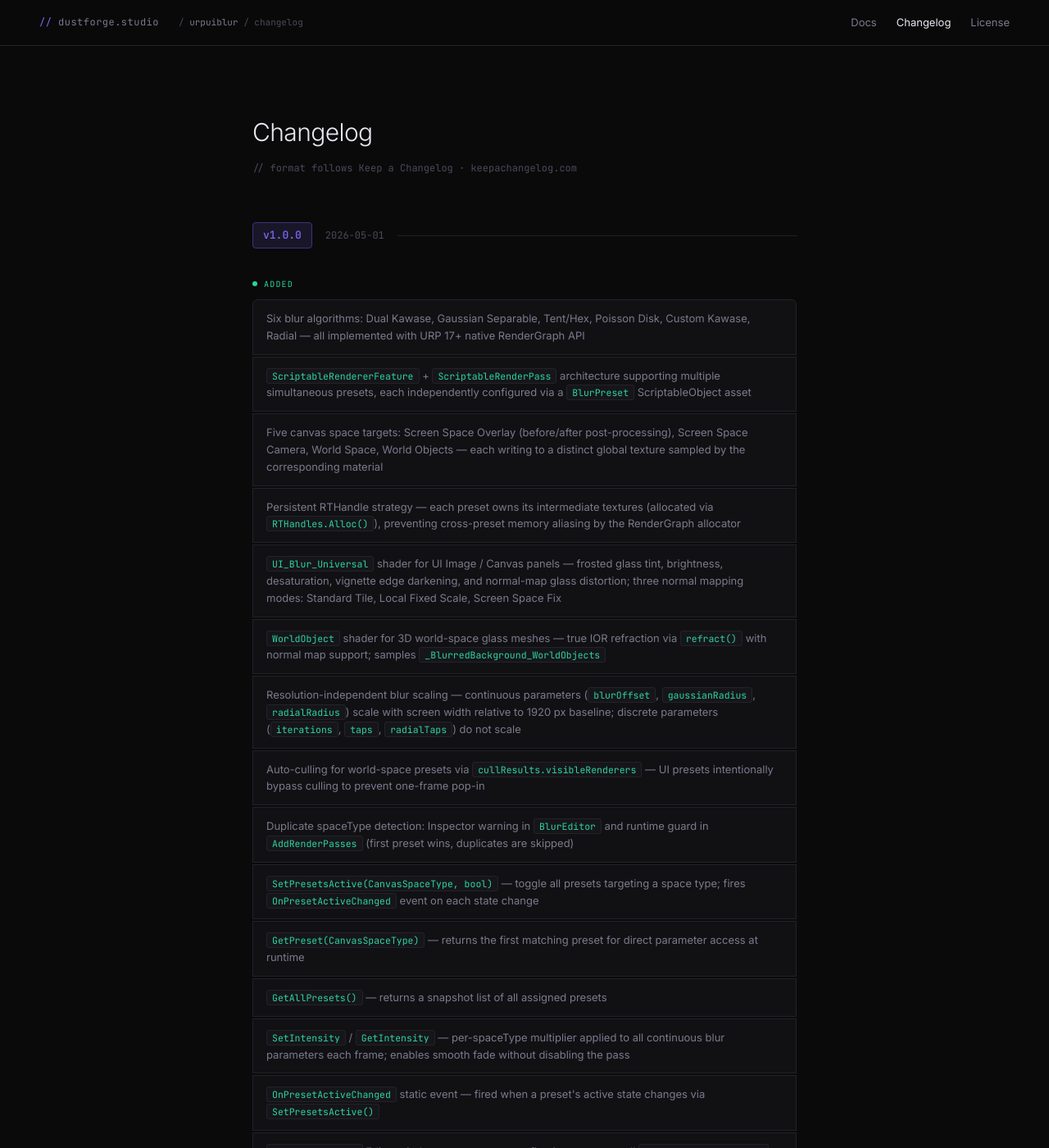
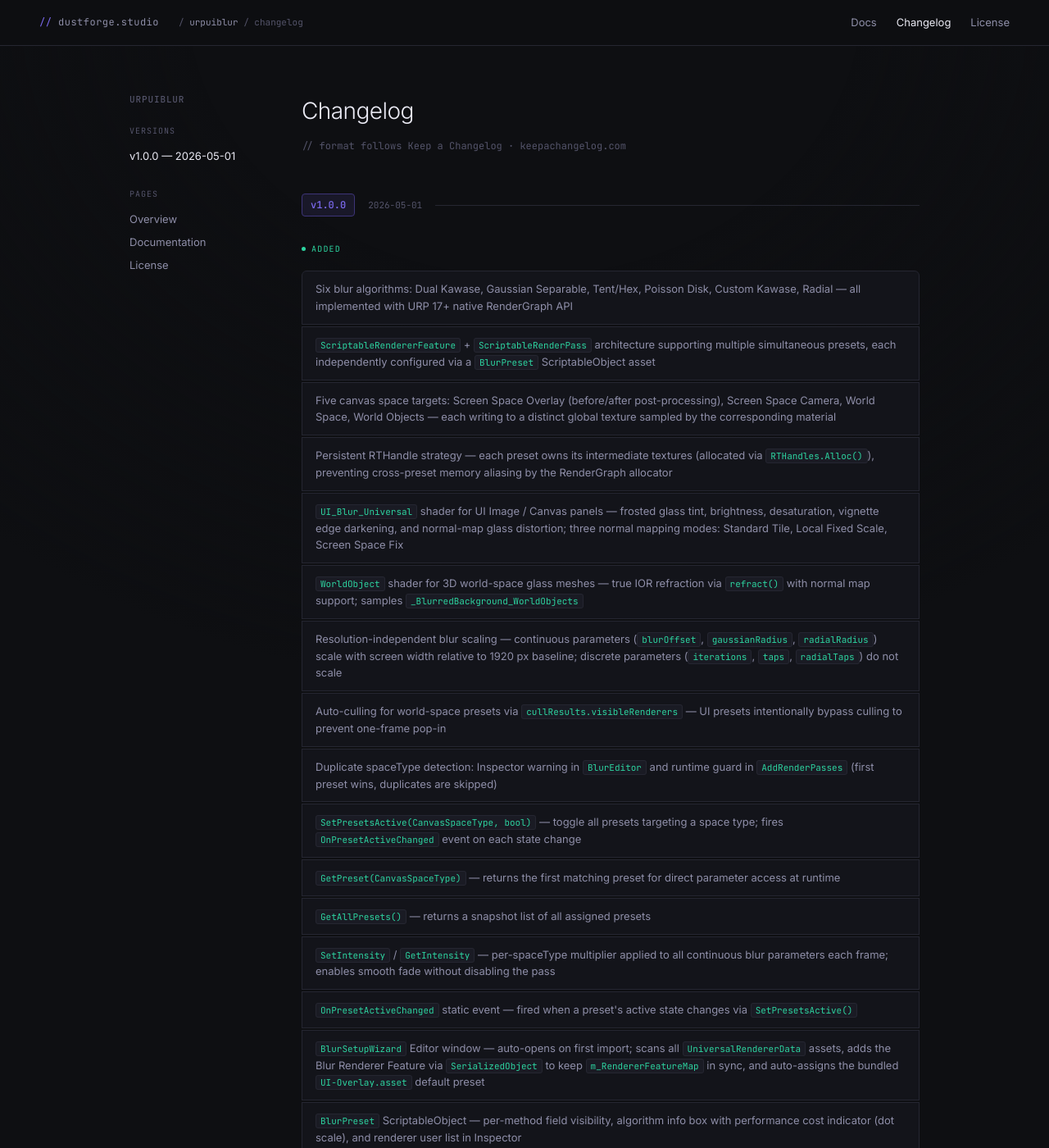
Before and after one commit to dustforgestudio/dustforgestudio.github.io, a Jekyll site: the page urpuiblur/changelog/index.html, which Jekyll copies as it is, in a window 1280 px wide and 1400 px high. Shown: the whole window at 82% size. Built offline with Jekyll 4.4.1, drawn with Linux system fonts in a browser that asks for light colours.

Commit message:
Update index.html

```diff
--- a/urpuiblur/changelog/index.html
+++ b/urpuiblur/changelog/index.html
@@ -11,17 +11,17 @@
     *, *::before, *::after { box-sizing: border-box; margin: 0; padding: 0; }
 
     :root {
-      --bg:           #0a0a0b;
-      --bg-card:      #111114;
-      --bg-card2:     #16161a;
-      --border:       #222228;
-      --border-accent:#2a2a35;
-      --text:         #e8e8f0;
-      --text-muted:   #7a7a8c;
-      --text-dim:     #4a4a5a;
+      --bg:           #0e0f12;
+      --bg-card:      #13141a;
+      --bg-card2:     #1a1b24;
+      --border:       #252631;
+      --border-accent:#2e2f40;
+      --text:         #eaeaf4;
+      --text-muted:   #8e8ea8;
+      --text-dim:     #54546a;
       --accent:       #7c6af0;
       --accent-dim:   #3d3478;
-      --accent-glow:  rgba(124,106,240,0.12);
+      --accent-glow:  rgba(124,106,240,0.10);
       --teal:         #2dd4a0;
       --orange:       #e8a040;
       --mono: 'JetBrains Mono', monospace;
@@ -39,144 +39,145 @@
       min-height: 100vh;
       display: flex;
       flex-direction: column;
+      background-image: radial-gradient(circle, #252631 1px, transparent 1px);
+      background-size: 28px 28px;
+      background-attachment: fixed;
     }
+    body::before {
+      content: '';
+      position: fixed; inset: 0;
+      background: radial-gradient(ellipse 80% 60% at 50% 0%, transparent 40%, var(--bg) 100%);
+      pointer-events: none; z-index: 0;
+    }
+    nav, .page-layout, footer { position: relative; z-index: 1; }
 
     /* ── Nav ── */
     nav {
       position: sticky; top: 0; z-index: 100;
       display: flex; align-items: center; justify-content: space-between;
-      padding: 0 48px;
-      height: 56px;
-      background: rgba(10,10,11,0.92);
-      backdrop-filter: blur(12px);
+      padding: 0 48px; height: 56px;
+      background: rgba(14,15,18,0.88); backdrop-filter: blur(16px);
       border-bottom: 1px solid var(--border);
     }
     .nav-left { display: flex; align-items: center; gap: 24px; }
-    .nav-logo {
-      font-family: var(--mono);
-      font-size: 12px;
-      color: var(--text-muted);
-      text-decoration: none;
-      letter-spacing: 0.04em;
-    }
+    .nav-logo { font-family: var(--mono); font-size: 12px; color: var(--text-muted); text-decoration: none; letter-spacing: 0.04em; transition: color 0.15s; }
+    .nav-logo:hover { color: var(--text); }
     .nav-logo span { color: var(--accent); }
-    .nav-breadcrumb {
-      font-family: var(--mono);
-      font-size: 11px;
-      color: var(--text-dim);
-    }
-    .nav-breadcrumb a { color: var(--text-muted); text-decoration: none; }
+    .nav-breadcrumb { font-family: var(--mono); font-size: 11px; color: var(--text-dim); }
+    .nav-breadcrumb a { color: var(--text-muted); text-decoration: none; transition: color 0.15s; }
     .nav-breadcrumb a:hover { color: var(--text); }
     .nav-links { display: flex; gap: 24px; }
-    .nav-links a {
-      font-size: 13px;
-      color: var(--text-muted);
-      text-decoration: none;
-      transition: color 0.15s;
-    }
-    .nav-links a:hover { color: var(--text); }
-    .nav-links a.active { color: var(--text); }
+    .nav-links a { font-size: 13px; color: var(--text-muted); text-decoration: none; transition: color 0.15s; }
+    .nav-links a:hover, .nav-links a.active { color: var(--text); }
 
-    /* ── Main ── */
-    main {
-      flex: 1;
-      max-width: 760px;
-      margin: 0 auto;
-      padding: 80px 48px 100px;
-      width: 100%;
+    /* ── Two-column layout ── */
+    .page-layout {
+      flex: 1; display: flex;
+      max-width: 1060px; margin: 0 auto; width: 100%;
     }
 
-    h1 {
-      font-size: 30px;
-      font-weight: 300;
-      letter-spacing: -0.02em;
-      color: var(--text);
-      margin-bottom: 8px;
+    /* ── Sidebar ── */
+    aside {
+      width: 210px; flex-shrink: 0;
+      padding: 56px 0 80px 48px;
+      position: sticky; top: 56px;
+      align-self: flex-start;
+      height: calc(100vh - 56px); overflow-y: auto;
     }
-    .page-desc {
-      font-family: var(--mono);
-      font-size: 12px;
-      color: var(--text-dim);
-      margin-bottom: 56px;
-    }
+    .aside-name { font-family: var(--mono); font-size: 11px; font-weight: 500; color: var(--text-dim); letter-spacing: 0.08em; text-transform: uppercase; margin-bottom: 20px; }
+    .aside-section { margin-bottom: 24px; }
+    .aside-label { font-family: var(--mono); font-size: 10px; letter-spacing: 0.1em; color: var(--text-dim); text-transform: uppercase; margin-bottom: 8px; }
+    .aside-link { display: block; font-size: 13px; color: var(--text-muted); text-decoration: none; padding: 3px 0; transition: color 0.15s; }
+    .aside-link:hover, .aside-link.active { color: var(--text); }
 
-    /* ── Version block ── */
-    .version-block { margin-bottom: 56px; }
-    .version-header {
-      display: flex; align-items: center; gap: 16px;
-      margin-bottom: 28px;
-    }
-    .version-tag {
-      font-family: var(--mono); font-size: 13px; font-weight: 500;
-      color: var(--accent); background: var(--accent-glow);
-      border: 1px solid var(--accent-dim);
-      padding: 4px 12px; border-radius: 4px;
-    }
-    .version-date {
-      font-family: var(--mono); font-size: 12px; color: var(--text-dim);
-    }
-    .version-divider { flex: 1; height: 1px; background: var(--border); }
+    /* ── Main content ── */
+    main { flex: 1; min-width: 0; padding: 56px 48px 100px; }
 
-    /* ── Change group ── */
-    .change-group { margin-bottom: 28px; }
-    .change-label {
-      display: inline-flex; align-items: center; gap: 8px;
-      font-family: var(--mono); font-size: 10px;
-      letter-spacing: 0.12em; text-transform: uppercase;
-      margin-bottom: 10px;
-    }
-    .change-label.added  { color: var(--teal); }
-    .change-label.fixed  { color: var(--orange); }
-    .change-label::before {
-      content: ''; display: block;
-      width: 6px; height: 6px; border-radius: 50%;
-      background: currentColor;
-    }
-
-    .change-list { display: flex; flex-direction: column; gap: 2px; }
-    .change-item {
-      padding: 12px 16px;
-      background: var(--bg-card);
-      border: 1px solid var(--border);
-      font-size: 13px; color: var(--text-muted);
-      line-height: 1.6;
-    }
-    .change-item:first-child { border-radius: 6px 6px 0 0; }
-    .change-item:last-child  { border-radius: 0 0 6px 6px; }
-    .change-item:only-child  { border-radius: 6px; }
-    .change-item:hover { background: var(--bg-card2); }
+    h1 { font-size: 28px; font-weight: 300; letter-spacing: -0.02em; color: var(--text); margin-bottom: 8px; }
+    .page-desc { font-family: var(--mono); font-size: 12px; color: var(--text-dim); margin-bottom: 48px; }
+    h2 { font-family: var(--mono); font-size: 10px; font-weight: 500; letter-spacing: 0.12em; text-transform: uppercase; color: var(--accent); margin: 48px 0 12px; padding-top: 8px; }
+    h2:first-of-type { margin-top: 0; }
+    h3 { font-size: 14px; font-weight: 500; color: var(--text); margin: 20px 0 8px; }
+    p { font-size: 14px; color: var(--text-muted); margin-bottom: 12px; }
+    a { color: var(--teal); text-decoration: none; }
+    a:hover { text-decoration: underline; }
 
     code {
-      font-family: var(--mono); font-size: 11.5px;
+      font-family: var(--mono); font-size: 11px;
       background: var(--bg-card2); color: var(--teal);
-      padding: 1px 6px; border-radius: 3px;
-      border: 1px solid var(--border);
+      padding: 1px 5px; border-radius: 3px; border: 1px solid var(--border);
     }
+    pre {
+      background: var(--bg-card); border: 1px solid var(--border);
+      border-radius: 6px; padding: 18px 20px;
+      font-family: var(--mono); font-size: 12px; color: var(--text-muted);
+      overflow-x: auto; margin: 10px 0 20px; line-height: 1.8;
+    }
+    pre code { background: none; border: none; padding: 0; color: inherit; }
+
+    /* ── Section label ── */
+    .section-label { font-family: var(--mono); font-size: 10px; letter-spacing: 0.14em; color: var(--text-dim); text-transform: uppercase; margin-bottom: 12px; padding-bottom: 10px; border-bottom: 1px solid var(--border); }
+
+    /* ── Table ── */
+    .table-wrap { overflow-x: auto; margin: 10px 0 24px; }
+    table { width: 100%; border-collapse: collapse; font-size: 13px; }
+    th { font-family: var(--mono); font-size: 10px; letter-spacing: 0.08em; text-transform: uppercase; color: var(--text-dim); text-align: left; padding: 10px 14px; border-bottom: 1px solid var(--border); }
+    td { padding: 10px 14px; border-bottom: 1px solid var(--border); color: var(--text-muted); vertical-align: top; }
+    tr:last-child td { border-bottom: none; }
+    tr:hover td { background: var(--bg-card); }
+    td:first-child { color: var(--text); font-weight: 500; }
+
+    /* ── List items ── */
+    .item-list { display: flex; flex-direction: column; gap: 2px; margin: 10px 0 24px; }
+    .item { padding: 11px 16px; background: var(--bg-card); border: 1px solid var(--border); font-size: 13px; color: var(--text-muted); line-height: 1.6; transition: background 0.1s; }
+    .item:first-child { border-radius: 6px 6px 0 0; }
+    .item:last-child  { border-radius: 0 0 6px 6px; }
+    .item:only-child  { border-radius: 6px; }
+    .item:hover { background: var(--bg-card2); }
+    .item-row { display: flex; gap: 14px; align-items: flex-start; }
+    .item-icon { flex-shrink: 0; margin-top: 1px; }
+    .item-icon.yes { color: var(--teal); }
+    .item-icon.no  { color: #e85050; }
+
+    /* ── Callout ── */
+    .note { padding: 13px 16px; background: var(--accent-glow); border: 1px solid var(--accent-dim); border-radius: 6px; font-size: 13px; color: var(--text-muted); margin: 10px 0 20px; }
+    .note strong { color: var(--accent); }
+    .warn { padding: 13px 16px; background: rgba(232,160,64,0.07); border: 1px solid rgba(232,160,64,0.22); border-radius: 6px; font-size: 13px; color: var(--text-muted); margin: 10px 0 20px; }
+    .warn strong { color: var(--orange); }
+
+    /* ── Card ── */
+    .card { background: var(--bg-card); border: 1px solid var(--border); border-radius: 8px; padding: 20px 24px; margin-bottom: 16px; }
+    .card p:last-child { margin-bottom: 0; }
+
+    /* ── Version block (changelog) ── */
+    .version-block { margin-bottom: 48px; }
+    .version-header { display: flex; align-items: center; gap: 16px; margin-bottom: 24px; }
+    .version-tag { font-family: var(--mono); font-size: 12px; font-weight: 500; color: var(--accent); background: var(--accent-glow); border: 1px solid var(--accent-dim); padding: 3px 10px; border-radius: 4px; }
+    .version-date { font-family: var(--mono); font-size: 11px; color: var(--text-dim); }
+    .version-divider { flex: 1; height: 1px; background: var(--border); }
+    .change-group { margin-bottom: 24px; }
+    .change-label { display: inline-flex; align-items: center; gap: 7px; font-family: var(--mono); font-size: 10px; letter-spacing: 0.12em; text-transform: uppercase; margin-bottom: 8px; }
+    .change-label.added { color: var(--teal); }
+    .change-label.fixed { color: var(--orange); }
+    .change-label::before { content: ''; display: block; width: 5px; height: 5px; border-radius: 50%; background: currentColor; }
 
     /* ── Footer ── */
-    footer {
-      border-top: 1px solid var(--border);
-      padding: 24px 48px;
-      display: flex;
-      align-items: center;
-      justify-content: space-between;
-      flex-wrap: wrap;
-      gap: 12px;
-    }
+    footer { border-top: 1px solid var(--border); padding: 24px 48px; display: flex; align-items: center; justify-content: space-between; flex-wrap: wrap; gap: 12px; }
     footer p { font-size: 12px; color: var(--text-dim); font-family: var(--mono); margin: 0; }
-    footer a { color: var(--text-dim); font-size: 12px; text-decoration: none; }
+    footer a { color: var(--text-dim); font-size: 12px; text-decoration: none; transition: color 0.15s; }
     footer a:hover { color: var(--text-muted); }
 
-    @media (max-width: 640px) {
-      nav  { padding: 0 20px; }
+    @media (max-width: 760px) {
+      nav { padding: 0 20px; }
       .nav-breadcrumb { display: none; }
-      main { padding: 48px 20px 72px; }
+      .page-layout { flex-direction: column; }
+      aside { display: none; }
+      main { padding: 40px 20px 72px; }
       footer { padding: 20px; }
     }
   </style>
 </head>
 <body>
-
 <nav>
   <div class="nav-left">
     <a class="nav-logo" href="/"><span>//</span> dustforge.studio</a>
@@ -189,11 +190,26 @@
   </div>
 </nav>
 
+<div class="page-layout">
+  <aside>
+    <div class="aside-name">URPUIBlur</div>
+    <div class="aside-section">
+      <div class="aside-label">Versions</div>
+      <a class="aside-link active" href="#v1-0-0">v1.0.0 — 2026-05-01</a>
+    </div>
+    <div class="aside-section">
+      <div class="aside-label">Pages</div>
+      <a class="aside-link" href="/urpuiblur/">Overview</a>
+      <a class="aside-link" href="../docs/">Documentation</a>
+      <a class="aside-link" href="../license/">License</a>
+    </div>
+  </aside>
+
   <main>
     <h1>Changelog</h1>
     <p class="page-desc">// format follows Keep a Changelog · keepachangelog.com</p>
 
-  <div class="version-block">
+    <div class="version-block" id="v1-0-0">
       <div class="version-header">
         <span class="version-tag">v1.0.0</span>
         <span class="version-date">2026-05-01</span>
@@ -202,42 +218,43 @@
 
       <div class="change-group">
         <div class="change-label added">Added</div>
-      <div class="change-list">
-        <div class="change-item">Six blur algorithms: Dual Kawase, Gaussian Separable, Tent/Hex, Poisson Disk, Custom Kawase, Radial — all implemented with URP 17+ native RenderGraph API</div>
-        <div class="change-item"><code>ScriptableRendererFeature</code> + <code>ScriptableRenderPass</code> architecture supporting multiple simultaneous presets, each independently configured via a <code>BlurPreset</code> ScriptableObject asset</div>
-        <div class="change-item">Five canvas space targets: Screen Space Overlay (before/after post-processing), Screen Space Camera, World Space, World Objects — each writing to a distinct global texture sampled by the corresponding material</div>
-        <div class="change-item">Persistent RTHandle strategy — each preset owns its intermediate textures (allocated via <code>RTHandles.Alloc()</code>), preventing cross-preset memory aliasing by the RenderGraph allocator</div>
-        <div class="change-item"><code>UI_Blur_Universal</code> shader for UI Image / Canvas panels — frosted glass tint, brightness, desaturation, vignette edge darkening, and normal-map glass distortion; three normal mapping modes: Standard Tile, Local Fixed Scale, Screen Space Fix</div>
-        <div class="change-item"><code>WorldObject</code> shader for 3D world-space glass meshes — true IOR refraction via <code>refract()</code> with normal map support; samples <code>_BlurredBackground_WorldObjects</code></div>
-        <div class="change-item">Resolution-independent blur scaling — continuous parameters (<code>blurOffset</code>, <code>gaussianRadius</code>, <code>radialRadius</code>) scale with screen width relative to 1920 px baseline; discrete parameters (<code>iterations</code>, <code>taps</code>, <code>radialTaps</code>) do not scale</div>
-        <div class="change-item">Auto-culling for world-space presets via <code>cullResults.visibleRenderers</code> — UI presets intentionally bypass culling to prevent one-frame pop-in</div>
-        <div class="change-item">Duplicate spaceType detection: Inspector warning in <code>BlurEditor</code> and runtime guard in <code>AddRenderPasses</code> (first preset wins, duplicates are skipped)</div>
-        <div class="change-item"><code>SetPresetsActive(CanvasSpaceType, bool)</code> — toggle all presets targeting a space type; fires <code>OnPresetActiveChanged</code> event on each state change</div>
-        <div class="change-item"><code>GetPreset(CanvasSpaceType)</code> — returns the first matching preset for direct parameter access at runtime</div>
-        <div class="change-item"><code>GetAllPresets()</code> — returns a snapshot list of all assigned presets</div>
-        <div class="change-item"><code>SetIntensity</code> / <code>GetIntensity</code> — per-spaceType multiplier applied to all continuous blur parameters each frame; enables smooth fade without disabling the pass</div>
-        <div class="change-item"><code>OnPresetActiveChanged</code> static event — fired when a preset's active state changes via <code>SetPresetsActive()</code></div>
-        <div class="change-item"><code>BlurSetupWizard</code> Editor window — auto-opens on first import; scans all <code>UniversalRendererData</code> assets, adds the Blur Renderer Feature via <code>SerializedObject</code> to keep <code>m_RendererFeatureMap</code> in sync, and auto-assigns the bundled <code>UI-Overlay.asset</code> default preset</div>
-        <div class="change-item"><code>BlurPreset</code> ScriptableObject — per-method field visibility, algorithm info box with performance cost indicator (dot scale), and renderer user list in Inspector</div>
-        <div class="change-item">Custom Inspectors: <code>BlurEditor</code> (Renderer Feature), <code>BlurScriptable</code> (BlurPreset)</div>
-        <div class="change-item">Included materials: <code>UI_Blur_Universal.mat</code> (UI panels), <code>Blur_WorldSurface.mat</code> (3D world meshes) — pre-configured, no wizard generation needed</div>
-        <div class="change-item">Interactive Demo Scene (Samples~) comparing all six blur methods with live runtime parameter controls</div>
+        <div class="item-list">
+          <div class="item">Six blur algorithms: Dual Kawase, Gaussian Separable, Tent/Hex, Poisson Disk, Custom Kawase, Radial — all implemented with URP 17+ native RenderGraph API</div>
+          <div class="item"><code>ScriptableRendererFeature</code> + <code>ScriptableRenderPass</code> architecture supporting multiple simultaneous presets, each independently configured via a <code>BlurPreset</code> ScriptableObject asset</div>
+          <div class="item">Five canvas space targets: Screen Space Overlay (before/after post-processing), Screen Space Camera, World Space, World Objects — each writing to a distinct global texture sampled by the corresponding material</div>
+          <div class="item">Persistent RTHandle strategy — each preset owns its intermediate textures (allocated via <code>RTHandles.Alloc()</code>), preventing cross-preset memory aliasing by the RenderGraph allocator</div>
+          <div class="item"><code>UI_Blur_Universal</code> shader for UI Image / Canvas panels — frosted glass tint, brightness, desaturation, vignette edge darkening, and normal-map glass distortion; three normal mapping modes: Standard Tile, Local Fixed Scale, Screen Space Fix</div>
+          <div class="item"><code>WorldObject</code> shader for 3D world-space glass meshes — true IOR refraction via <code>refract()</code> with normal map support; samples <code>_BlurredBackground_WorldObjects</code></div>
+          <div class="item">Resolution-independent blur scaling — continuous parameters (<code>blurOffset</code>, <code>gaussianRadius</code>, <code>radialRadius</code>) scale with screen width relative to 1920 px baseline; discrete parameters (<code>iterations</code>, <code>taps</code>, <code>radialTaps</code>) do not scale</div>
+          <div class="item">Auto-culling for world-space presets via <code>cullResults.visibleRenderers</code> — UI presets intentionally bypass culling to prevent one-frame pop-in</div>
+          <div class="item">Duplicate spaceType detection: Inspector warning in <code>BlurEditor</code> and runtime guard in <code>AddRenderPasses</code> (first preset wins, duplicates are skipped)</div>
+          <div class="item"><code>SetPresetsActive(CanvasSpaceType, bool)</code> — toggle all presets targeting a space type; fires <code>OnPresetActiveChanged</code> event on each state change</div>
+          <div class="item"><code>GetPreset(CanvasSpaceType)</code> — returns the first matching preset for direct parameter access at runtime</div>
+          <div class="item"><code>GetAllPresets()</code> — returns a snapshot list of all assigned presets</div>
+          <div class="item"><code>SetIntensity</code> / <code>GetIntensity</code> — per-spaceType multiplier applied to all continuous blur parameters each frame; enables smooth fade without disabling the pass</div>
+          <div class="item"><code>OnPresetActiveChanged</code> static event — fired when a preset's active state changes via <code>SetPresetsActive()</code></div>
+          <div class="item"><code>BlurSetupWizard</code> Editor window — auto-opens on first import; scans all <code>UniversalRendererData</code> assets, adds the Blur Renderer Feature via <code>SerializedObject</code> to keep <code>m_RendererFeatureMap</code> in sync, and auto-assigns the bundled <code>UI-Overlay.asset</code> default preset</div>
+          <div class="item"><code>BlurPreset</code> ScriptableObject — per-method field visibility, algorithm info box with performance cost indicator (dot scale), and renderer user list in Inspector</div>
+          <div class="item">Custom Inspectors: <code>BlurEditor</code> (Renderer Feature), <code>BlurScriptable</code> (BlurPreset)</div>
+          <div class="item">Included materials: <code>UI_Blur_Universal.mat</code> (UI panels), <code>Blur_WorldSurface.mat</code> (3D world meshes) — pre-configured, no wizard generation needed</div>
+          <div class="item">Interactive Demo Scene (Samples~) comparing all six blur methods with live runtime parameter controls</div>
         </div>
       </div>
 
       <div class="change-group">
         <div class="change-label fixed">Fixed</div>
-      <div class="change-list">
-        <div class="change-item">Horizontal stretch in Gaussian and Tent/Hex passes — replaced <code>_BlitTexture_TexelSize</code> (source size) with <code>_TargetTexelSize</code> (destination size) passed from C#; ensures both separable passes use the same texel step regardless of source/destination resolution mismatch</div>
-        <div class="change-item">Blur darkening at high iterations in DualKawase, TentHex, Gaussian — caused by dividing by theoretical tap count when some taps were skipped by the <code>abs(i) > radius</code> guard; fixed by dividing by the actual sampled count</div>
-        <div class="change-item">Screen UV precision at 4K — <code>ComputeScreenPos</code> + perspective divide in <code>UI_Blur_Universal.shader</code> replaces the previous <code>_ScreenParams</code>-based UV calculation that drifted at high resolutions</div>
-        <div class="change-item">Cross-preset texture contamination — graph-owned transient textures with matching descriptors were being memory-aliased by the RenderGraph allocator across presets; fixed by switching to externally-owned persistent RTHandles which the allocator cannot alias</div>
-        <div class="change-item">Stale <code>_propReferenceHeight</code> serialized property reference in <code>BlurScriptable.cs</code></div>
-        <div class="change-item">Pass name collisions across presets sharing the same algorithm — all pass names now include <code>_texPrefix</code> (slot index + output texture name)</div>
+        <div class="item-list">
+          <div class="item">Horizontal stretch in Gaussian and Tent/Hex passes — replaced <code>_BlitTexture_TexelSize</code> (source size) with <code>_TargetTexelSize</code> (destination size) passed from C#; ensures both separable passes use the same texel step regardless of source/destination resolution mismatch</div>
+          <div class="item">Blur darkening at high iterations in DualKawase, TentHex, Gaussian — caused by dividing by theoretical tap count when some taps were skipped by the <code>abs(i) > radius</code> guard; fixed by dividing by the actual sampled count</div>
+          <div class="item">Screen UV precision at 4K — <code>ComputeScreenPos</code> + perspective divide in <code>UI_Blur_Universal.shader</code> replaces the previous <code>_ScreenParams</code>-based UV calculation that drifted at high resolutions</div>
+          <div class="item">Cross-preset texture contamination — graph-owned transient textures with matching descriptors were being memory-aliased by the RenderGraph allocator across presets; fixed by switching to externally-owned persistent RTHandles which the allocator cannot alias</div>
+          <div class="item">Stale <code>_propReferenceHeight</code> serialized property reference in <code>BlurScriptable.cs</code></div>
+          <div class="item">Pass name collisions across presets sharing the same algorithm — all pass names now include <code>_texPrefix</code> (slot index + output texture name)</div>
         </div>
       </div>
     </div>
   </main>
+</div>
 
 <footer>
   <p>// dustforge.studio / urpuiblur / changelog</p>
@@ -248,6 +265,5 @@
   </div>
   <p>© 2026 Dustforge Studio</p>
 </footer>
-
 </body>
 </html>
```
Lines whose indentation alone changed are shown as unchanged.
